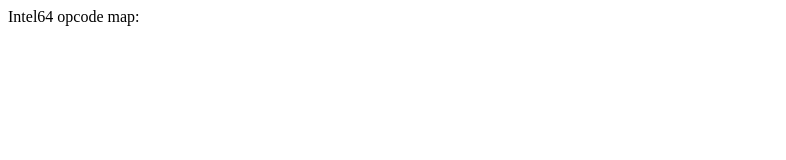
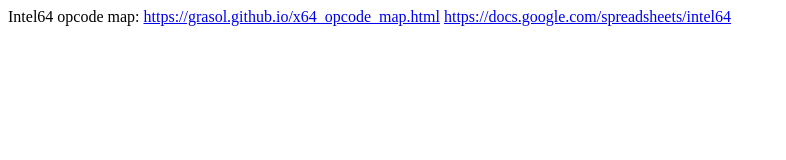
Before and after one commit to Grasol/Grasol.github.io, a plain HTML site: page index.html in a window 1280 px wide. Shown: the whole page, without its empty margins (0-786 px from the left). Drawn offline with Linux system fonts and the light colour scheme.

Commit message:
Update index.html

```diff
--- a/index.html
+++ b/index.html
@@ -7,9 +7,9 @@
 <body>
 	<div id = "content">
 		<l1>Intel64 opcode map:</l1>
-    <a href="https://grasol.github.io/x64_opcode_map.html"
-       https://grasol.github.io/x64_opcode_map.html>
-    <a href="https://docs.google.com/spreadsheets/d/1SosVsft1NVyBqHVUVqNV2fit3hn6nSlokP4ue65CmoU/edit?usp=sharing"
-       https://docs.google.com/spreadsheets/intel64>
+    <a href="https://grasol.github.io/x64_opcode_map.html">
+	    https://grasol.github.io/x64_opcode_map.html</a>
+    <a href="https://docs.google.com/spreadsheets/d/1SosVsft1NVyBqHVUVqNV2fit3hn6nSlokP4ue65CmoU/edit?usp=sharing">
+	    https://docs.google.com/spreadsheets/intel64</a>
 	</div>
 </body>
```
